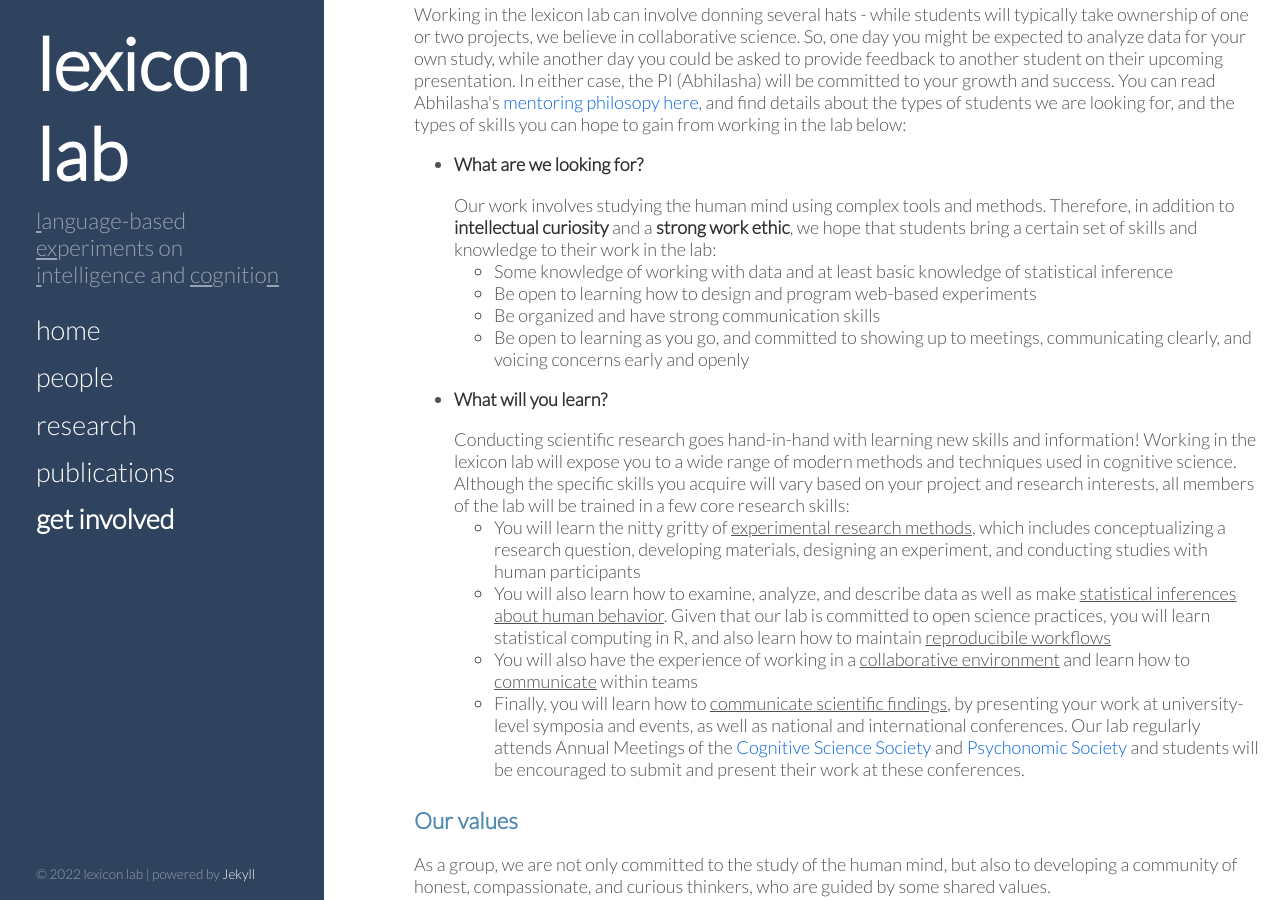
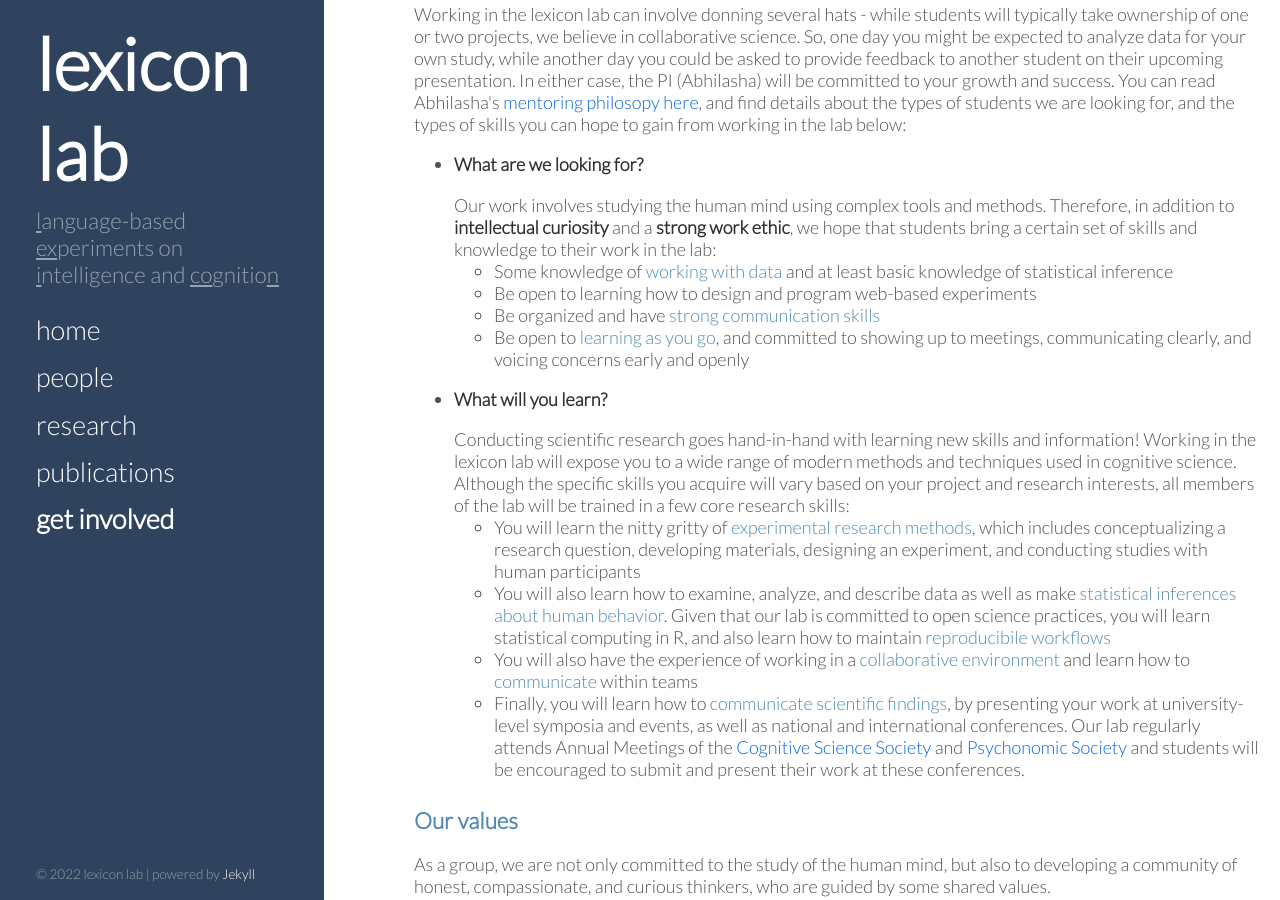
Before and after one commit to thelexiconlab/thelexiconlab.github.io, a Jekyll site: the page built from get involved.html, in a window 1280 px wide and 900 px high, scrolled down 438 px. Built offline with Jekyll 4.4.1, drawn with Linux system fonts in a browser that asks for light colours; Markdown is read by kramdown in place of the engine named in the settings.

Commit message:
updating contact and pubs

```diff
--- a/get involved.html
+++ b/get involved.html
@@ -12,7 +12,7 @@
 
 The lexicon lab is always open to hearing from students who want to work in the lab! To know more about our work and current projects, please head over to our <a href="https://thelexiconlab.github.io/research/">research</a> or <a href="https://thelexiconlab.github.io/publications/">publications</a> page.
 
-If you are interested in working on any of our current projects, or have a project in mind that aligns with the core questions motivating the lexicon lab, please directly <a href ="mailto:kumaraa@iu.edu">email</a> the PI, Abhilasha Kumar, to set up a meeting time.<br><br>
+If you are interested in working on any of our current projects, or have a project in mind that aligns with the core questions motivating the lexicon lab, please directly <a href ="mailto:a.kumar@bowdoin.edu">email</a> the PI, Abhilasha Kumar, to set up a meeting time.<br><br>
 
 We are <strong><span style="color:#508AB0">especially</strong></span> interested in students who have programming experience (web development, game development, and machine learning), statistical skills (knowledge of R/Python), prior research experience (in psychology, neuroscience, linguistics, or computer science), and a strong desire to learn! <br><br>
 
@@ -27,10 +27,10 @@
 Our work involves studying the human mind using complex tools and methods.
 Therefore, in addition to <strong>intellectual curiosity</strong> and a <strong>strong work ethic</strong>, we hope that students bring a certain set of skills and knowledge to their work in the lab:
 <ul>
-<li>Some knowledge of working with data and at least basic knowledge of statistical inference </li>
+<li>Some knowledge of <span style="color:#508AB0">working with data</span> and at least basic knowledge of statistical inference </li>
 <li>Be open to learning how to design and program web-based experiments</li>
-<li>Be organized and have strong communication skills</li>
-<li>Be open to learning as you go, and committed to showing up to meetings, communicating clearly, and voicing concerns early and openly</li>
+<li>Be organized and have <span style="color:#508AB0">strong communication skills</span></li>
+<li>Be open to <span style="color:#508AB0">learning as you go</span>, and committed to showing up to meetings, communicating clearly, and voicing concerns early and openly</li>
 </ul>
 <li><p><h4>What will you learn?</h4></p></li>
 
@@ -38,10 +38,10 @@
 Working in the lexicon lab will expose you to a wide range of modern methods and techniques used in cognitive science.
 Although the specific skills you acquire will vary based on your project and research interests, all members of the lab will be trained in a few core research skills:
 <ul>
-<li>You will learn the nitty gritty of <u>experimental research methods</u>, which includes conceptualizing a research question, developing materials, designing an experiment, and conducting studies with human participants</li>
-<li>You will also learn how to examine, analyze, and describe data as well as make <u>statistical inferences about human behavior</u>. Given that our lab is committed to open science practices, you will learn statistical computing in R, and also learn how to maintain <u>reproducibile workflows</u></li>
-<li>You will also have the experience of working in a <u>collaborative environment</u> and learn how to <u>communicate</u> within teams</li>
-<li>Finally, you will learn how to <u>communicate scientific findings</u>, by presenting your work at university-level symposia and events, as well as national and international conferences.
+<li>You will learn the nitty gritty of <span style="color:#508AB0">experimental research methods</span>, which includes conceptualizing a research question, developing materials, designing an experiment, and conducting studies with human participants</li>
+<li>You will also learn how to examine, analyze, and describe data as well as make <span style="color:#508AB0">statistical inferences about human behavior</span>. Given that our lab is committed to open science practices, you will learn statistical computing in R, and also learn how to maintain <span style="color:#508AB0">reproducibile workflows</span></li>
+<li>You will also have the experience of working in a <span style="color:#508AB0">collaborative environment</span> and learn how to <span style="color:#508AB0">communicate</span> within teams</li>
+<li>Finally, you will learn how to <span style="color:#508AB0">communicate scientific findings</span>, by presenting your work at university-level symposia and events, as well as national and international conferences.
 Our lab regularly attends Annual Meetings of the <a href="https://cognitivesciencesociety.org/" target="_blank">Cognitive Science Society</a> and <a href ="https://www.psychonomic.org/" target="_blank">Psychonomic Society</a> and students will be encouraged to submit and present their work at these conferences.</li>
 </ul>
 </ul>
--- a/people.html
+++ b/people.html
@@ -12,7 +12,7 @@
 <br><img src="/images/team/kumar.png" class="bioimage"><br>
 <div class = "biotext">
 <p>Abhilasha A. Kumar, Principal Investigator</p>
-<p><a href=mailto:kumaraa@iu.edu target="_blank"><img src ="/images/icons/email.png" alt="shared icon" class="iconimg"></a><a href=https://www.linkedin.com/in/abhilasha-kumar/ target="_blank"><img src ="/images/icons/linkedin.png" alt="shared icon" class="iconimg"></a><a href=https://twitter.com/abhilashaakumar target="_blank"><img src ="/images/icons/twitter.png" alt="shared icon" class="iconimg"></a><a href=https://github.com/abhilasha-kumar/ target="_blank"><img src ="/images/icons/git.png" alt="shared icon" class="iconimg"></a><a href=https://scholar.google.com/citations?user=wPMyJYsAAAAJ&hl=en target="_blank"><img src ="/images/icons/scholar.png" alt="shared icon" class="iconimg"></a></p>
+<p><a href=mailto:a.kumar@bowdoin.edu target="_blank"><img src ="/images/icons/email.png" alt="shared icon" class="iconimg"></a><a href=https://www.linkedin.com/in/abhilasha-kumar/ target="_blank"><img src ="/images/icons/linkedin.png" alt="shared icon" class="iconimg"></a><a href=https://twitter.com/abhilashaakumar target="_blank"><img src ="/images/icons/twitter.png" alt="shared icon" class="iconimg"></a><a href=https://github.com/abhilasha-kumar/ target="_blank"><img src ="/images/icons/git.png" alt="shared icon" class="iconimg"></a><a href=https://scholar.google.com/citations?user=wPMyJYsAAAAJ&hl=en target="_blank"><img src ="/images/icons/scholar.png" alt="shared icon" class="iconimg"></a></p>
 <p><a href="/Kumar_CV.pdf" target="_blank">CV</a>&nbsp&nbsp<a href="http://abhilashak.weebly.com" target="_blank">website</a></p>
 </div>
 
```
Also changed, not shown: publications.html (+5 -3 lines), 1 other file.
